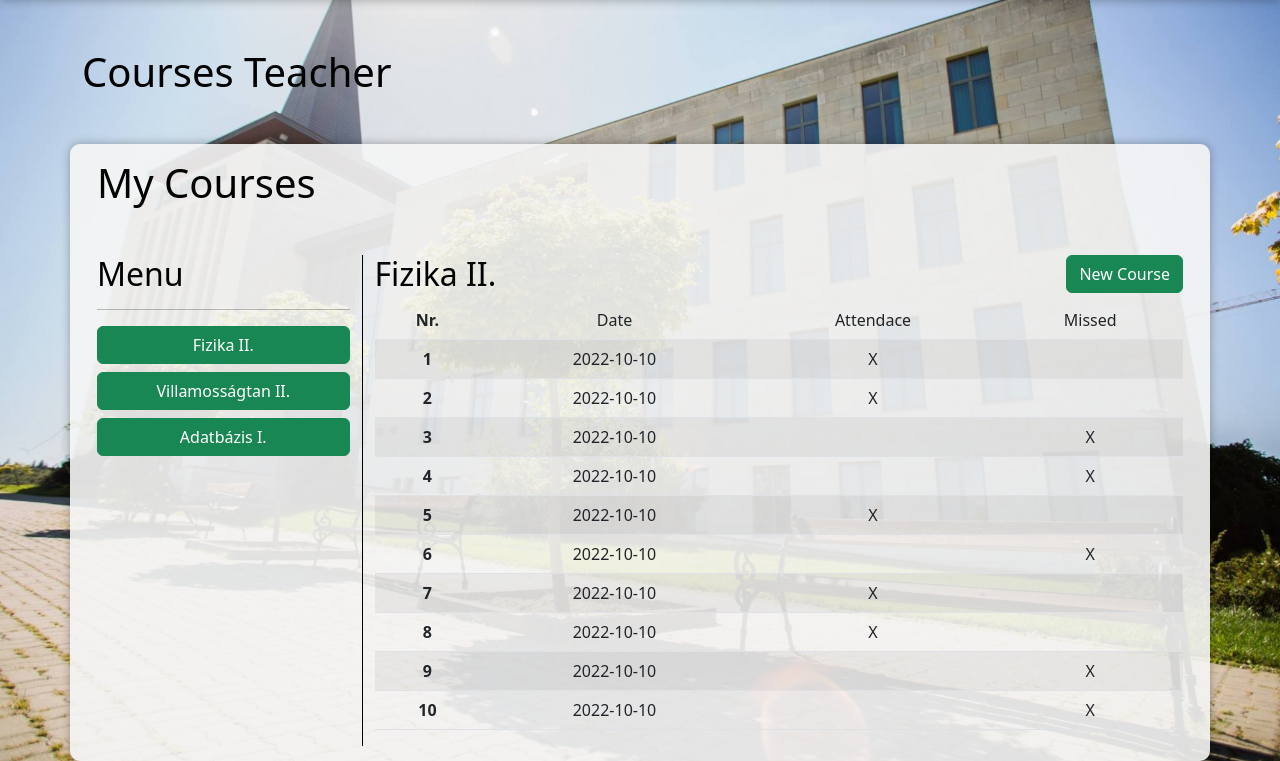
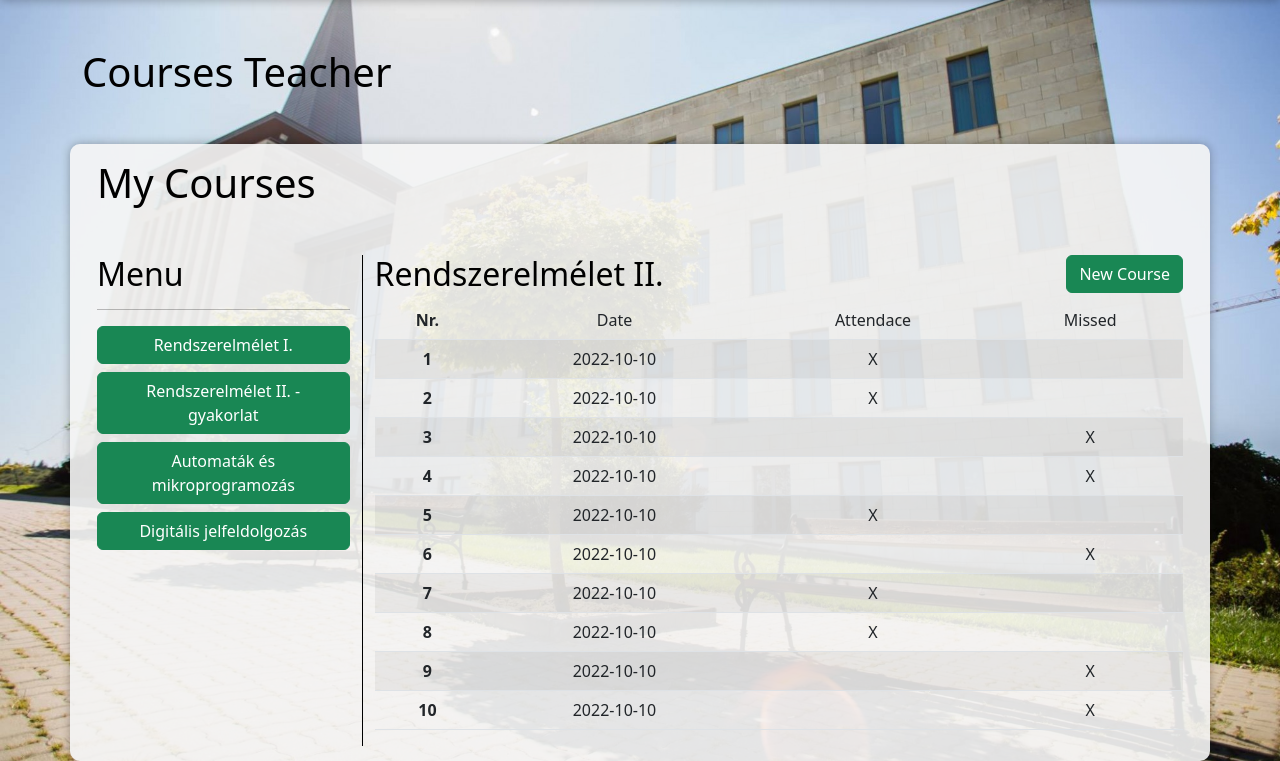
Before and after one commit to Csalex01/AttendanceManager, a Flask app: template src/AttendanceManager/templates/teacher/courses.html in a window 1280 px wide. Shown: the part 76-837 px from the top of the page. Run offline with Flask 2, Linux system fonts and the light colour scheme; the template is opened without the code that fills it, so the values that code supplies are empty; some libraries are stand-ins or nearby versions.

```diff
--- a/src/AttendanceManager/templates/teacher/courses.html
+++ b/src/AttendanceManager/templates/teacher/courses.html
@@ -15,9 +15,10 @@
       <hr>
 
       <div class="d-grid gap-2">
-        <button class="btn btn-success" type="button">Fizika II.</button>
-        <button class="btn btn-success" type="button">Villamosságtan II.</button>
-        <button class="btn btn-success" type="button">Adatbázis I.</button>
+        <button class="btn btn-success" type="button">Rendszerelmélet I.</button>
+        <button class="btn btn-success" type="button">Rendszerelmélet II. - gyakorlat</button>
+        <button class="btn btn-success" type="button">Automaták és mikroprogramozás</button>
+        <button class="btn btn-success" type="button">Digitális jelfeldolgozás</button>
       </div>
 
     </div>
@@ -58,7 +59,7 @@
         </div>
       </div>
 
-      <h2>Fizika II.</h2>
+      <h2>Rendszerelmélet II.</h2>
 
       <table class="table table-striped">
         <thead>
```
